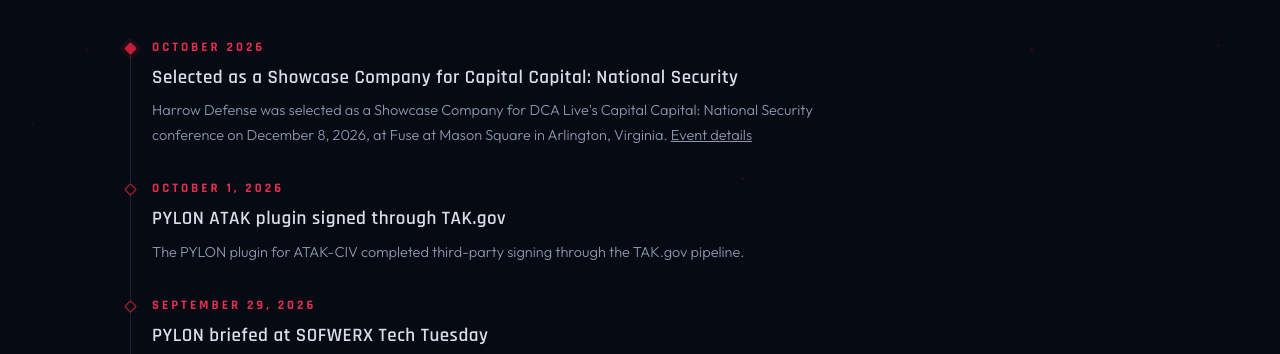
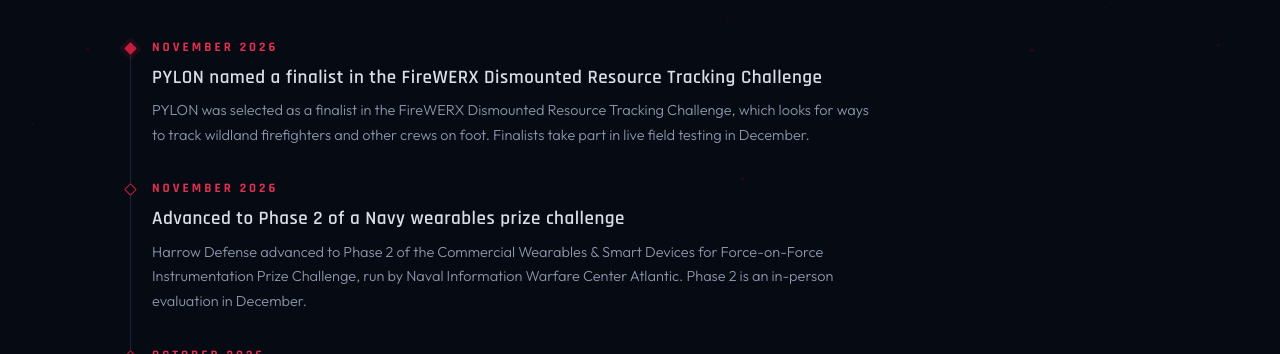
Before and after one commit to DJK3032/HarrowDefense, a plain HTML site: page news.html in a window 1280 px wide. Shown: the part 598-952 px from the top of the page. Drawn offline with Linux system fonts and the light colour scheme.

Commit message:
News: FireWERX DRT finalist; NIWC Commercial Wearables Phase 2
Co-Authored-By: Claude Opus 5.5 <noreply@anthropic.com>
Claude-Session: https://claude.ai/code/session_014QkUswhXNAWDfqRbrcg1SC

```diff
--- a/news.html
+++ b/news.html
@@ -66,6 +66,16 @@
     <h2 class="section-title">2026</h2>
     <div class="timeline">
       <div class="tl-item now">
+        <div class="tl-date">November 2026</div>
+        <div class="tl-title">PYLON named a finalist in the FireWERX Dismounted Resource Tracking Challenge</div>
+        <p class="tl-text">PYLON was selected as a finalist in the FireWERX Dismounted Resource Tracking Challenge, which looks for ways to track wildland firefighters and other crews on foot. Finalists take part in live field testing in December.</p>
+      </div>
+      <div class="tl-item">
+        <div class="tl-date">November 2026</div>
+        <div class="tl-title">Advanced to Phase 2 of a Navy wearables prize challenge</div>
+        <p class="tl-text">Harrow Defense advanced to Phase 2 of the Commercial Wearables &amp; Smart Devices for Force-on-Force Instrumentation Prize Challenge, run by Naval Information Warfare Center Atlantic. Phase 2 is an in-person evaluation in December.</p>
+      </div>
+      <div class="tl-item">
         <div class="tl-date">October 2026</div>
         <div class="tl-title">Selected as a Showcase Company for Capital Capital: National Security</div>
         <p class="tl-text">Harrow Defense was selected as a Showcase Company for DCA Live's Capital Capital: National Security conference on December 8, 2026, at Fuse at Mason Square in Arlington, Virginia. <a href="https://dca-live.com/capital-capital-national-security" target="_blank" rel="noopener">Event details</a></p>
```
